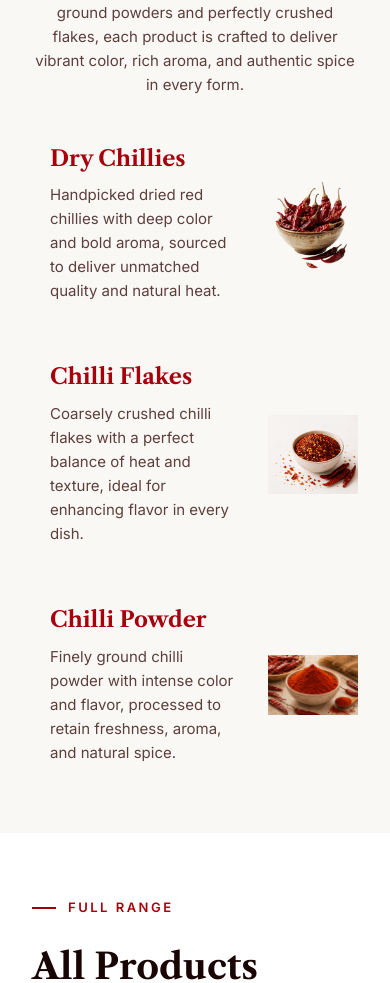
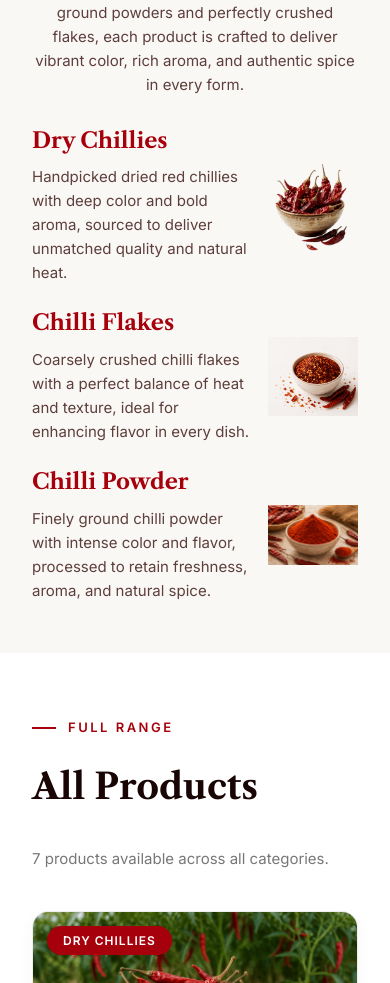
Before and after one commit to preetiiik/MNE-Chillies, a React (Vite) app: page /products in a window 390 px wide. Shown: the part 9481-10464 px from the top of the page. Built offline with nearby package versions, Linux system fonts and the light colour scheme.

Commit message:
premiumchangeshome

```diff
--- a/src/components/OurproductP.jsx
+++ b/src/components/OurproductP.jsx
@@ -42,7 +42,7 @@ function OurProductsSection() {
 
           <div className="product-type">
 
-            <div className="product-info">
+            <div className="our-product-info">
               <h3>Dry Chillies</h3>
 
               <p>
@@ -61,7 +61,7 @@ function OurProductsSection() {
 
           <div className="product-type">
 
-            <div className="product-info">
+            <div className="our-product-info">
               <h3>Chilli Flakes</h3>
 
               <p>
@@ -80,7 +80,7 @@ function OurProductsSection() {
 
           <div className="product-type">
 
-            <div className="product-info">
+            <div className="our-product-info">
               <h3>Chilli Powder</h3>
 
               <p>
--- a/src/components/PremiumProductsH.jsx
+++ b/src/components/PremiumProductsH.jsx
@@ -223,9 +223,7 @@ function PremiumProductsH() {
         <div className="premium-right">
           <p>
             Sourced from Guntur's finest farms,
-            <br />
             processed with precision,
-            <br />
             exported globally.
           </p>
         </div>
--- a/src/styles/OurProductsP.css
+++ b/src/styles/OurProductsP.css
@@ -102,13 +102,13 @@
     gap:6px;
 }
 
-.product-info{
+.our-product-info{
     width:280px;
     text-align:right;
 }
 
 /* Card title - matches sitewide card-title style */
-.product-info h3 {
+.our-product-info h3 {
     font-family: "Libre Caslon Text", serif;
     font-size: 22px;
     font-weight: 700;
@@ -118,7 +118,7 @@
     text-align: right;
 }
 
-.product-info p {
+.our-product-info p {
     font-family: "Inter", sans-serif;
     font-size: 15px;
     font-weight: 400;
@@ -160,7 +160,7 @@
     }
 
     .products-center p,
-    .product-info {
+    .our-product-info {
         width: 100%;
     }
 
@@ -170,11 +170,11 @@
         flex-direction: column-reverse;
     }
 
-    .product-info {
+    .our-product-info {
         text-align: center;
     }
 
-    .product-info h3{
+    .our-product-info h3{
         text-align:center;
     }
 }
@@ -231,13 +231,13 @@
         gap:16px;
     }
 
-    .product-info{
+    .our-product-info{
         width:auto;
         text-align:left;
         flex:1;
     }
 
-    .product-info h3{
+    .our-product-info h3{
         text-align:left;
     }
 
--- a/src/styles/PremiumProductsH.css
+++ b/src/styles/PremiumProductsH.css
@@ -298,6 +298,37 @@
 }
 
 /* ==========================================
+   SPEC ROW (ASTA / MOISTURE — INLINE W/ ICONS)
+========================================== */
+
+.spec-row {
+  display: flex;
+  align-items: center;
+  gap: 16px;
+  margin-top: 10px;
+  width: 100%;
+}
+
+.spec-item {
+  display: inline-flex;
+  align-items: center;
+  gap: 5px;
+
+  font-family: "Inter", sans-serif;
+  font-size: 12px;
+  font-weight: 600;
+  color: #5d3f3c;
+  white-space: nowrap;
+}
+
+.spec-item svg {
+  width: 13px;
+  height: 13px;
+  color: #a6000c;
+  flex-shrink: 0;
+}
+
+/* ==========================================
    SPECS BOX (ASTA / SHU / MOISTURE)
 ========================================== */
 
@@ -428,8 +459,8 @@
 } */
 .product-tags {
     display: flex;
-    flex-wrap: nowrap;      /* Keep all tags in one line */
-    gap: 4px;
+    flex-wrap: wrap;        /* allow wrap on narrow cards instead of clipping */
+    gap: 8px;
     width: 100%;
 }
 
@@ -438,20 +469,20 @@
     align-items: center;
     justify-content: center;
 
-    padding: 1px 4px;
+    padding: 6px 14px;
     border-radius: 999px;
     background: #f8ecec;
     border: 1px solid #efd5d5;
 
     font-family: "Inter", sans-serif;
-    font-size: 1px;        /* Reduce if needed */
+    font-size: 11px;
     font-weight: 500;
     line-height: 1;
 
     color: #a6000c;
 
-    white-space: nowrap;    /* Prevent text from wrapping */
-    flex: 0 0 auto;         /* Width based on content */
+    white-space: nowrap;
+    flex: 0 0 auto;
 }
 /* .tag {
   padding: 4px 16px;
```
